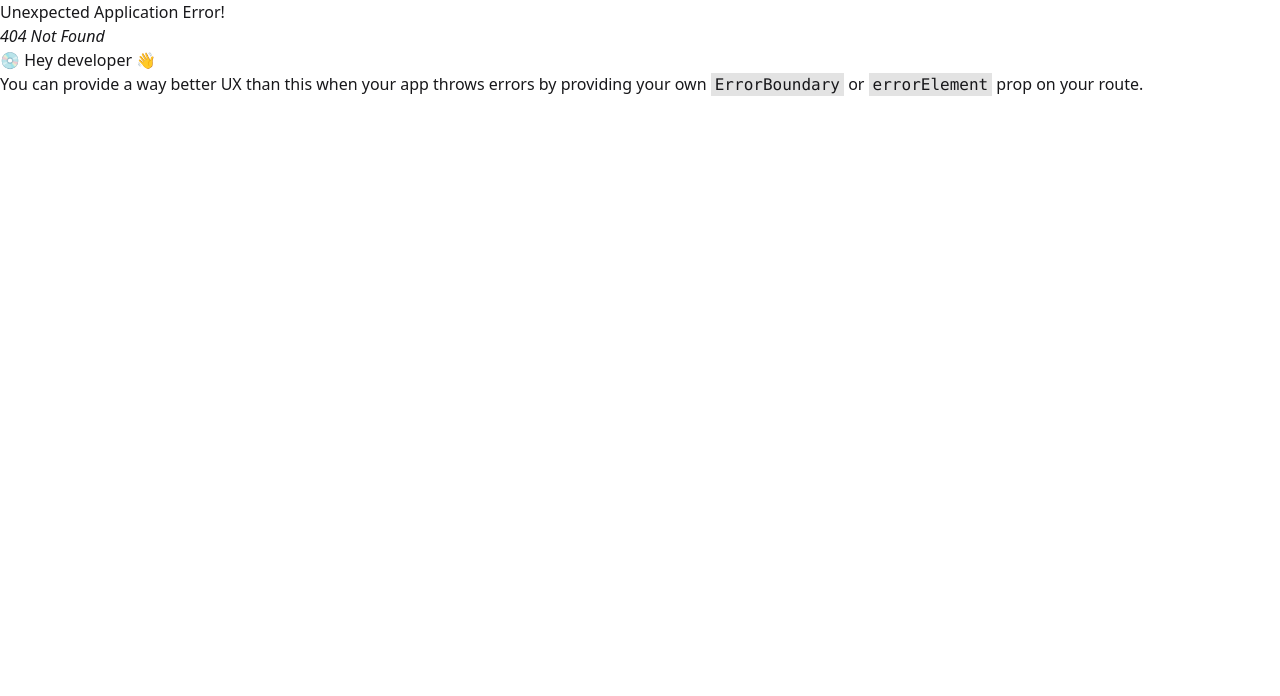
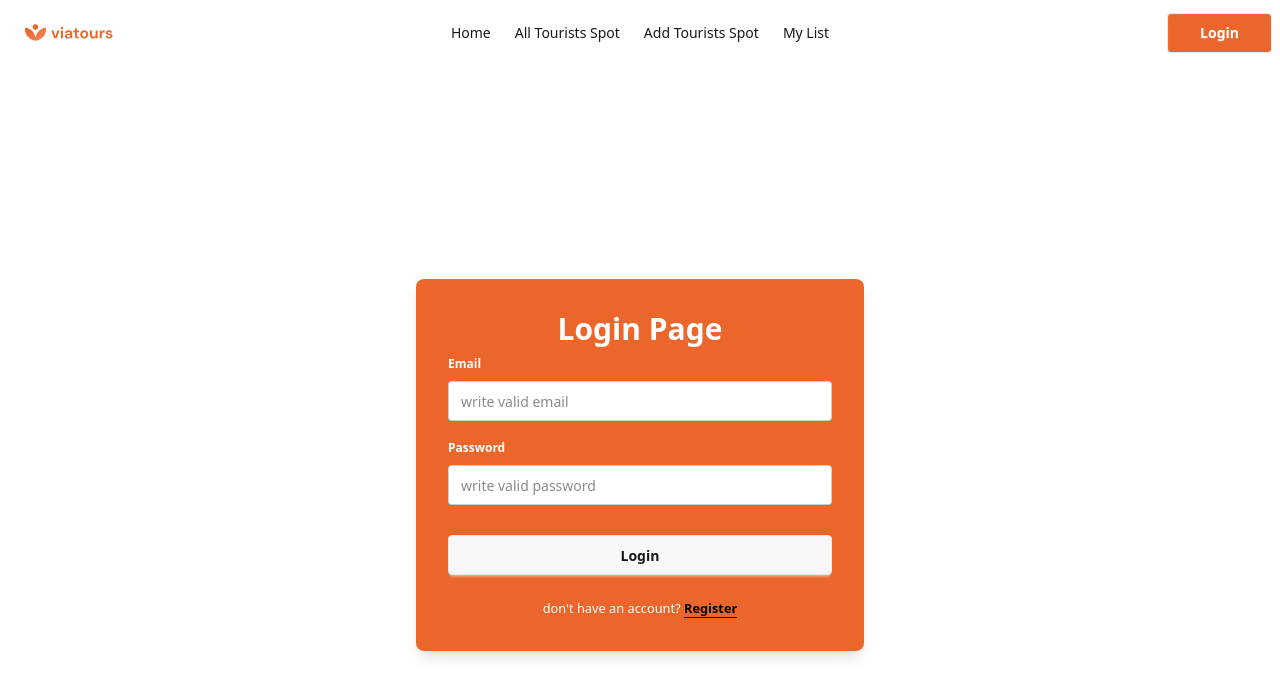
Before and after one commit to MD-Moniruzzaman-Arafat/web-project-18-client, a React (Vite) app: page /loginPage in a window 1280 px wide. Before the commit this address had no page. Shown: the top 696 px of the page. Built offline with nearby package versions, Linux system fonts and the light colour scheme.

Commit message:
login page component design

```diff
--- a/src/components/navbar/Navbar.jsx
+++ b/src/components/navbar/Navbar.jsx
@@ -1,3 +1,4 @@
+import { Link } from 'react-router'
 import logo from '../../assets/logo.svg'
 import Menu from './Menu'
 
@@ -46,7 +47,9 @@ export default function Navbar() {
             </ul>
           </div>
           <div className="navbar-end">
-            <a className="btn bg-[#EB662B] text-white px-8">Login</a>
+            <Link to="/loginPage" className="btn bg-[#EB662B] text-white px-8">
+              Login
+            </Link>
           </div>
         </div>
       </div>
--- a/src/layouts/Root.jsx
+++ b/src/layouts/Root.jsx
@@ -1,8 +1,10 @@
 import { Outlet } from 'react-router'
+import Navbar from '../components/navbar/Navbar'
 
 export default function Root() {
   return (
     <>
+      <Navbar />
       <Outlet />
     </>
   )
--- a/src/pages/HomePage.jsx
+++ b/src/pages/HomePage.jsx
@@ -1,9 +1,3 @@
-import Navbar from '../components/navbar/Navbar'
-
 export default function HomePage() {
-  return (
-    <>
-      <Navbar />
-    </>
-  )
+  return <></>
 }
--- /dev/null
+++ b/src/pages/LoginPage.jsx
@@ -0,0 +1,42 @@
+export default function LoginPage() {
+  return (
+    <>
+      <div className="flex items-center justify-center h-screen">
+        <div className="bg-[#EB662B] max-w-2xl mx-auto p-8 rounded-lg shadow-lg ">
+          <h1 className="font-bold text-white text-3xl text-center">
+            Login Page
+          </h1>
+          <form>
+            <fieldset className="fieldset lg:min-w-96 ">
+              <legend className="fieldset-legend text-white">Email</legend>
+              <input
+                type="email"
+                className="input w-full"
+                placeholder="write valid email"
+              />
+              <p className="label"></p>
+            </fieldset>
+            <fieldset className="fieldset lg:min-w-96">
+              <legend className="fieldset-legend text-white">Password</legend>
+              <input
+                type="password"
+                className="input w-full"
+                placeholder="write valid password"
+              />
+              <p className="label"></p>
+            </fieldset>
+            <button className="btn w-full mt-5">Login</button>
+          </form>
+          <p className="text-center text-white mt-5">
+            <small>
+              don't have an account?{' '}
+              <a href="/register" className="border-b-1 text-black font-bold">
+                Register
+              </a>
+            </small>
+          </p>
+        </div>
+      </div>
+    </>
+  )
+}
--- a/src/routes/Routes.jsx
+++ b/src/routes/Routes.jsx
@@ -1,6 +1,7 @@
 import { createBrowserRouter } from 'react-router'
 import Root from '../layouts/Root'
 import HomePage from '../pages/HomePage'
+import LoginPage from '../pages/LoginPage'
 
 const router = createBrowserRouter([
   {
@@ -11,6 +12,10 @@ const router = createBrowserRouter([
         path: '/',
         element: <HomePage />,
       },
+      {
+        path: '/loginPage',
+        element: <LoginPage />,
+      },
     ],
   },
 ])
```
Also changed, not shown: 1 other file (tests, documents, lock files or other folders).
